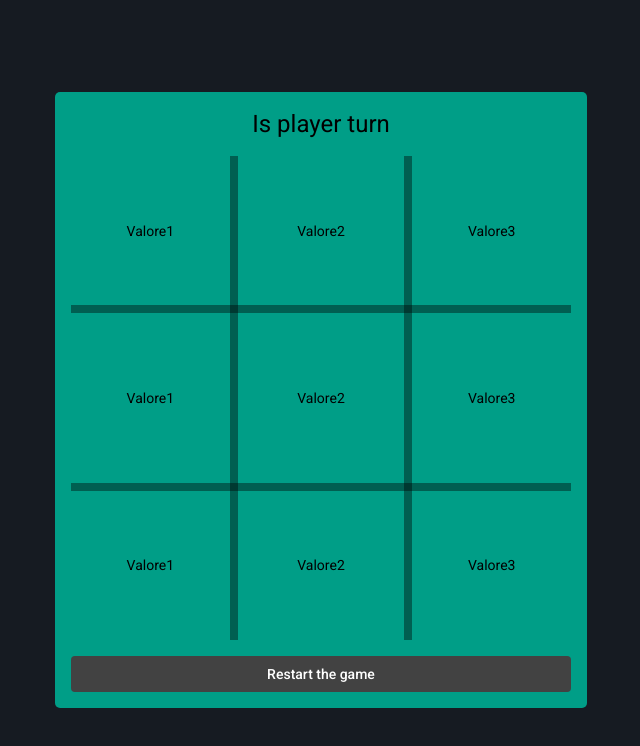
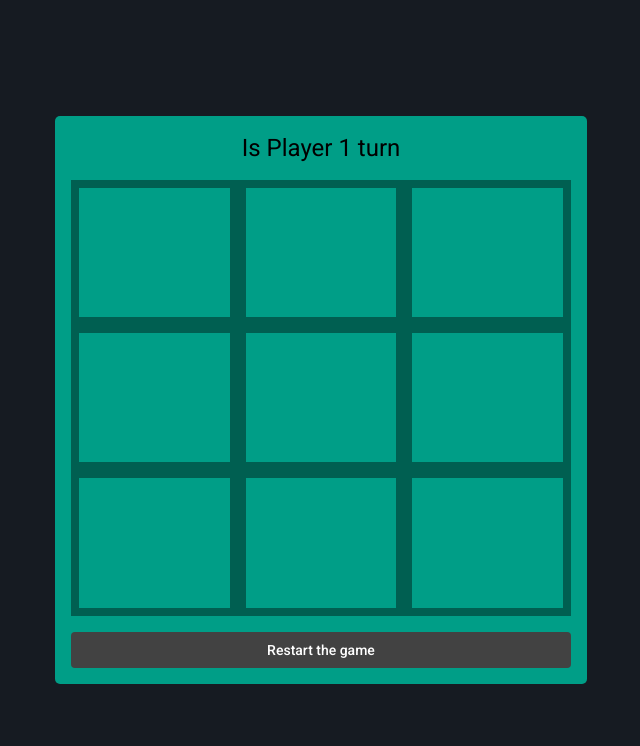
Before and after one commit to milanteo/ng-tictactoe, an Angular app: page / in a window 1280 px wide. Shown: the top 746 px of the page, without its empty margins (319-959 px from the left). Built offline with nearby package versions, Linux system fonts and the light colour scheme.

Commit message:
players moves flow

```diff
--- a/src/app/app.component.html
+++ b/src/app/app.component.html
@@ -1,5 +1,7 @@
-<h1>Is player turn</h1>
-
 <app-board [game]="game" ></app-board>
 
-<button mat-flat-button class="restart-btn" >Restart the game</button>
+<button mat-flat-button
+  class="restart-btn"
+  (click)="restartGame()" >
+  Restart the game
+</button>
--- a/src/app/app.component.scss
+++ b/src/app/app.component.scss
@@ -8,7 +8,3 @@
     border-radius: 5px;
     padding: 1rem;
 }
-
-h1 {
-    text-align: center;
-}
--- a/src/app/app.component.ts
+++ b/src/app/app.component.ts
@@ -1,15 +1,36 @@
 import { Component } from '@angular/core';
+
+export interface Player {
+  name: string,
+  sign: string
+}
 
 export class Game {
 
   constructor(){
     this.players = [
-      { name: 'Player 1', sign: 'X', turn: false },
-      { name: 'Player 1', sign: 'O', turn: true }
+      { name: 'Player 1', sign: 'X' },
+      { name: 'Player 2', sign: 'O' }
+    ];
+
+    this.turn = this.players[0];
+
+    this.board = [
+      { x: 0, y: 0, move: null },
+      { x: 1, y: 0, move: null },
+      { x: 2, y: 0, move: null },
+      { x: 0, y: 1, move: null },
+      { x: 1, y: 1, move: null },
+      { x: 2, y: 1, move: null },
+      { x: 0, y: 2, move: null },
+      { x: 1, y: 2, move: null },
+      { x: 2, y: 2, move: null }
     ];
   }
 
-  players: Array<{ name: string, sign: string, turn: boolean }>;
+  turn: Player;
+  players: Array<Player>;
+  board: Array<{ x: number, y: number, move: Player | null }>;
 }
 
 @Component({
@@ -21,4 +42,8 @@ export class AppComponent {
 
   game: Game = new Game();
 
+  restartGame() {
+    this.game = new Game();
+  }
+
 }
--- a/src/app/app.module.ts
+++ b/src/app/app.module.ts
@@ -1,6 +1,6 @@
 import { NgModule } from '@angular/core';
 import { BrowserModule } from '@angular/platform-browser';
-
+import { MatSnackBarModule } from '@angular/material/snack-bar';
 import { AppRoutingModule } from './app-routing.module';
 import { AppComponent } from './app.component';
 import { BrowserAnimationsModule } from '@angular/platform-browser/animations';
@@ -16,7 +16,8 @@ import { MatButtonModule } from '@angular/material/button';
     BrowserModule,
     AppRoutingModule,
     BrowserAnimationsModule,
-    MatButtonModule
+    MatButtonModule,
+    MatSnackBarModule
   ],
   providers: [],
   bootstrap: [AppComponent]
--- a/src/app/board/board.component.html
+++ b/src/app/board/board.component.html
@@ -1,19 +1,7 @@
-<table class="board-table" >
-    <tbody>
-        <tr>
-            <td>Valore1</td>
-            <td>Valore2</td>
-            <td>Valore3</td>
-        </tr>
-        <tr>
-            <td>Valore1</td>
-            <td>Valore2</td>
-            <td>Valore3</td>
-        </tr>
-        <tr>
-            <td>Valore1</td>
-            <td>Valore2</td>
-            <td>Valore3</td>
-        </tr>
-    </tbody>
-</table>
+<h1>Is {{ game.turn.name }} turn</h1>
+
+<div class="board-table" >
+    <div *ngFor="let cell of game.board" (click)="playerMove(cell)" >
+        <img *ngIf="cell.move" src="assets/{{ cell.move.sign }}.png" style="height: 50px;width: 50px;;" [@fadeAnimation] >
+    </div>
+</div>
--- a/src/app/board/board.component.scss
+++ b/src/app/board/board.component.scss
@@ -7,12 +7,19 @@
 
 .board-table {
     flex: 1 1 auto;
-    border-collapse: collapse;
-    border-style: hidden;
+    display: grid;
+    grid-template-columns: 33.3% 33.3% 33.3%;
+    grid-template-rows: 33.3% 33.3% 33.3%;
     margin-bottom: 1rem;
 }
 
-.board-table td {
+.board-table div {
     border: 8px solid rgb(black, 0.4);
+    display: flex;
+    align-items: center;
+    justify-content: center;
+}
+
+h1 {
     text-align: center;
 }
--- a/src/app/board/board.component.ts
+++ b/src/app/board/board.component.ts
@@ -1,18 +1,57 @@
+import { trigger, transition, style, animate } from '@angular/animations';
 import { Component, Input, OnInit } from '@angular/core';
+import { MatSnackBar } from '@angular/material/snack-bar';
 import { Game } from '../app.component';
 
 @Component({
   selector: 'app-board',
   templateUrl: './board.component.html',
-  styleUrls: ['./board.component.scss']
+  styleUrls: ['./board.component.scss'],
+  animations: [
+    trigger(
+        'fadeAnimation',
+        [
+            transition(
+                ':enter',
+                [
+                    style({ opacity: 0 }),
+                    animate('1s ease-out', style({ opacity: 1 }))
+                ]
+            ),
+            transition(
+                ':leave',
+                [
+                    style({ opacity: 1 }),
+                    animate('1s ease-in', style({ opacity: 0 }))
+                ]
+            )
+        ]
+    )
+  ]
 })
 export class BoardComponent implements OnInit {
 
   @Input() game!: Game;
 
-  constructor() { }
+  constructor(
+    private snack: MatSnackBar
+  ) { }
 
   ngOnInit(): void {
   }
 
+  playerMove(cell:any){
+    if(!cell.move){
+
+      cell.move = this.game.turn;
+
+      this.game.turn = this.game.players.find(player => player.sign != this.game.turn.sign)!;
+
+    }else{
+
+      this.snack.open("Don't touch this!");
+
+    }
+  }
+
 }
```
Also changed, not shown: src/assets/O.png (added), src/assets/X.png (added).
